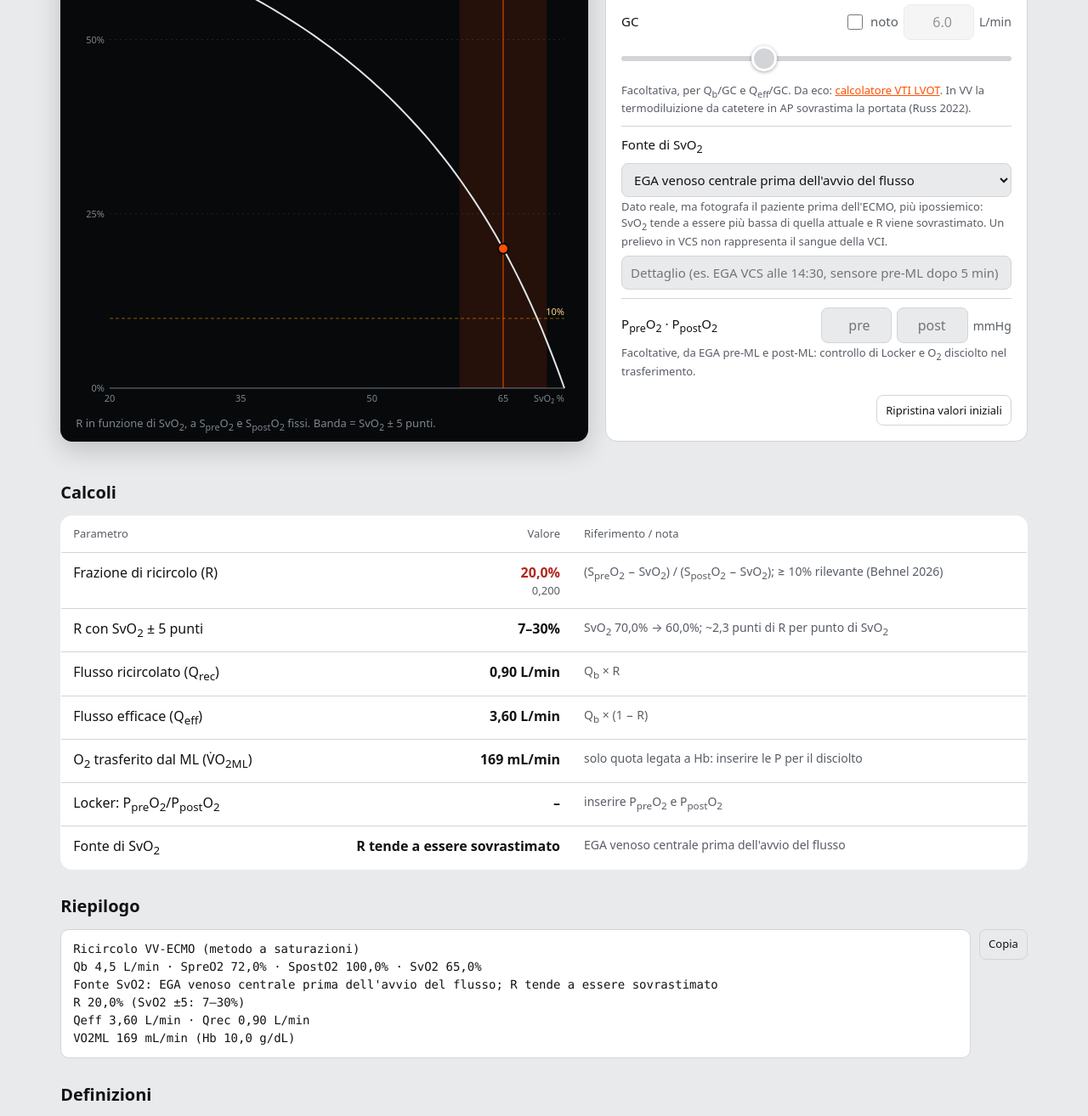
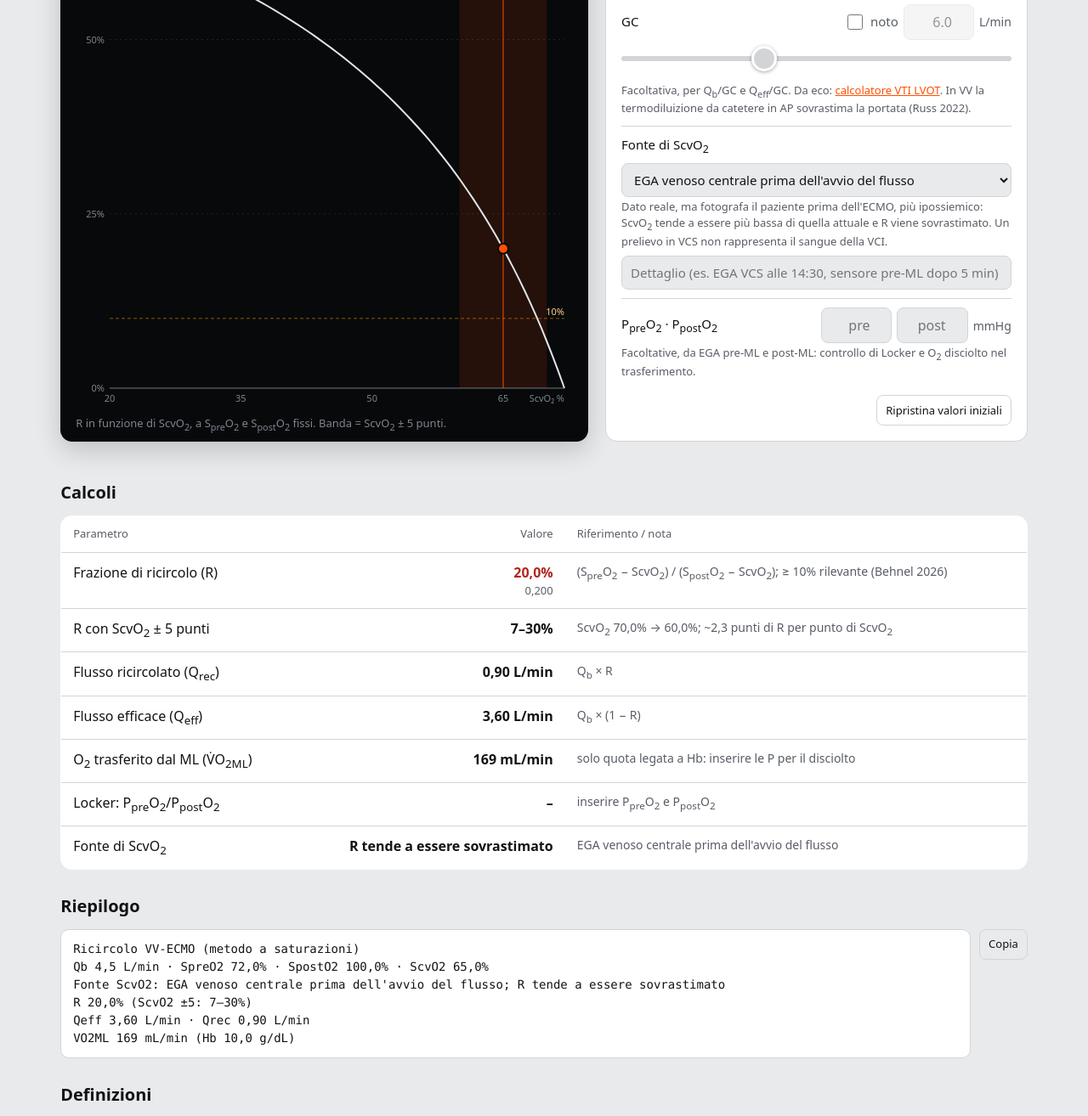
Before and after one commit to critical-bytes/ecmocalculators, a plain HTML site: page ricircolo-vv.html in a window 1280 px wide. Shown: the part 748-2062 px from the top of the page at 85% size. Drawn offline with Linux system fonts and the light colour scheme.

Commit message:
Ricircolo VV: SvO2 → ScvO2, glossario Sv/Scv/Sv̄
Co-Authored-By: Claude Opus 5.5 <noreply@anthropic.com>
Claude-Session: https://claude.ai/code/session_017dtB9oaQGn4wNkoPGTNnrz

```diff
--- a/ricircolo-vv.html
+++ b/ricircolo-vv.html
@@ -7,7 +7,7 @@
 <style>
 /* VOICE: clinico, asciutto, strumento da letto del paziente
    IDEA: la console ECMO: R grande sullo schermo, sotto Qb diviso in efficace e ricircolato
-   PICTURE: curva R in funzione di SvO2, perché è SvO2 il dato debole
+   PICTURE: curva R in funzione di ScvO2, perché è ScvO2 il dato debole
    LAYOUT: schermo a sinistra, comandi a destra; sotto calcoli, glossario e note; si impila sotto 760px */
 :root{color-scheme:light dark;--bg:light-dark(#e9eaec,#141517);--card:light-dark(#fff,#1c1e21);--ink:light-dark(#121315,#eceef0);--mute:light-dark(#585d65,#9aa0a8);--line:light-dark(#d2d4d8,#2d3034);--acc:#ff4f00;--scr:#07090b;--ok:light-dark(#1d7a4c,#5cc98f);--warn:light-dark(#b3261e,#ff8a7e);--eff:#3ea6ff;--rec:#ff4f00}
 *{box-sizing:border-box;min-width:0}
@@ -87,7 +87,7 @@ h2:first-child{margin-top:0}
 <div class="band">
   <p class="back"><a href="index.html">← Calcolatori ECMO</a></p>
   <h1>Ricircolo in VV-ECMO</h1>
-  <p class="sub">Metodo a saturazioni: <b>R = (S<sub>pre</sub>O<sub>2</sub> − SvO<sub>2</sub>) / (S<sub>post</sub>O<sub>2</sub> − SvO<sub>2</sub>)</b> · <b>Q<sub>eff</sub> = Q<sub>b</sub> × (1 − R)</b></p>
+  <p class="sub">Metodo a saturazioni: <b>R = (S<sub>pre</sub>O<sub>2</sub> − ScvO<sub>2</sub>) / (S<sub>post</sub>O<sub>2</sub> − ScvO<sub>2</sub>)</b> · <b>Q<sub>eff</sub> = Q<sub>b</sub> × (1 − R)</b></p>
 
   <div class="grid">
     <section class="scr" aria-label="Risultato">
@@ -102,13 +102,13 @@ h2:first-child{margin-top:0}
         <div class="l"><span>Q<sub>eff</sub> <b id="lE">–</b></span><span>Q<sub>b</sub> <b id="lB">–</b></span><span>Q<sub>rec</sub> <b id="lR">–</b></span></div>
       </div>
       <div class="fig"><svg id="crv" role="img" aria-label="Curva della frazione di ricircolo in funzione della saturazione venosa"></svg></div>
-      <p class="cap" id="cap">R in funzione di SvO<sub>2</sub>, a S<sub>pre</sub>O<sub>2</sub> e S<sub>post</sub>O<sub>2</sub> fissi. Banda = SvO<sub>2</sub> ± 5 punti.</p>
+      <p class="cap" id="cap">R in funzione di ScvO<sub>2</sub>, a S<sub>pre</sub>O<sub>2</sub> e S<sub>post</sub>O<sub>2</sub> fissi. Banda = ScvO<sub>2</sub> ± 5 punti.</p>
     </section>
 
     <section class="ctl" aria-label="Parametri">
       <div id="rows"></div>
       <div class="row">
-        <div class="rh"><label for="src">Fonte di SvO<sub>2</sub></label></div>
+        <div class="rh"><label for="src">Fonte di ScvO<sub>2</sub></label></div>
         <select id="src"></select>
         <p class="hint" id="srcNote"></p>
         <input type="text" class="txt" id="srcTxt" placeholder="Dettaglio (es. EGA VCS alle 14:30, sensore pre-ML dopo 5 min)" aria-label="Dettaglio della fonte">
@@ -145,7 +145,7 @@ h2:first-child{margin-top:0}
       <tr><td>ML · NL</td><td>–</td><td>Membrane lung (ossigenatore) · native lung (polmone nativo), come in Badulak 2024.</td></tr>
       <tr><td>S<sub>pre</sub>O<sub>2</sub></td><td>%</td><td>Saturazione pre-ML: sangue in drenaggio, cioè sangue venoso del paziente più la quota ricircolata. Sensore della console sulla linea venosa o EGA pre-ML.</td></tr>
       <tr><td>S<sub>post</sub>O<sub>2</sub></td><td>%</td><td>Saturazione post-ML: sangue che rientra nel paziente. EGA post-ML.</td></tr>
-      <tr><td>SvO<sub>2</sub></td><td>%</td><td>Saturazione del sangue venoso che torna al cuore <em>prima</em> di mescolarsi con il rientro ECMO. Non è la S<sub>v̄</sub>O<sub>2</sub> di Badulak 2024, che indica il prelievo in arteria polmonare: in VV quel sangue è già mescolato col rientro e non va usato qui.</td></tr>
+      <tr><td>ScvO<sub>2</sub></td><td>%</td><td>Saturazione venosa centrale, da CVC con punta in VCS o alla giunzione cavo-atriale. Nella formula sta per il sangue venoso che torna al cuore <em>prima</em> di mescolarsi con il rientro ECMO, di cui è un surrogato. SvO<sub>2</sub> è la saturazione venosa generica; S<sub>v̄</sub>O<sub>2</sub> (Badulak 2024) è il prelievo in arteria polmonare, che in VV è già mescolato col rientro e qui non va usato.</td></tr>
       <tr><td>P<sub>pre</sub>O<sub>2</sub> · P<sub>post</sub>O<sub>2</sub></td><td>mmHg</td><td>Pressioni parziali di O<sub>2</sub> pre-ML e post-ML.</td></tr>
       <tr><td>F<sub>d</sub>O<sub>2</sub></td><td>0–1</td><td>Frazione di O<sub>2</sub> nel gas di sweep inviato al ML (Badulak 2024; non F<sub>s</sub>O<sub>2</sub>).</td></tr>
       <tr><td>Hb</td><td>g/dL</td><td>Emoglobina, serve solo per V̇O<sub>2ML</sub>.</td></tr>
@@ -155,7 +155,7 @@ h2:first-child{margin-top:0}
 
   <h2>Note e limiti</h2>
   <ul class="notes">
-    <li>Il metodo regge solo con SvO<sub>2</sub> attendibile: la curva sullo schermo mostra quanto cambia R se SvO<sub>2</sub> sbaglia di pochi punti. Abbassare SvO<sub>2</sub> fa salire R, alzarla lo fa scendere.</li>
+    <li>Il metodo regge solo con ScvO<sub>2</sub> attendibile: la curva sullo schermo mostra quanto cambia R se ScvO<sub>2</sub> sbaglia di pochi punti. Abbassare ScvO<sub>2</sub> fa salire R, alzarla lo fa scendere.</li>
     <li>Le saturazioni ignorano l'O<sub>2</sub> disciolto. Post-ML, con P<sub>post</sub>O<sub>2</sub> intorno a 400–500 mmHg, vale ~1,2–1,5 mL/dL: la formula a saturazioni tende a sovrastimare R rispetto a quella a contenuti (Xie 2016: i contenuti sono forse più accurati, evidenza limitata).</li>
     <li>R ≥ 10% è la soglia di ricircolo "clinicamente rilevante" usata da Behnel 2026 con diluizione a ultrasuoni; non è un cut-off validato per il metodo a saturazioni.</li>
     <li>Q<sub>b</sub>/GC > 60% si associava sempre a SaO<sub>2</sub> > 90% in VV femoro-giugulare (Schmidt 2013). Il dato è su Q<sub>b</sub> totale, non su Q<sub>eff</sub>.</li>
@@ -172,14 +172,14 @@ const P=[
   {id:'qb',lab:'Q<sub>b</sub>',u:'L/min',min:0.5,max:8,step:0.1,dec:1},
   {id:'spre',lab:'S<sub>pre</sub>O<sub>2</sub>',u:'%',min:30,max:100,step:0.5,dec:1},
   {id:'spost',lab:'S<sub>post</sub>O<sub>2</sub>',u:'%',min:60,max:100,step:0.5,dec:1},
-  {id:'sv',lab:'SvO<sub>2</sub>',u:'%',min:20,max:95,step:0.5,dec:1},
+  {id:'sv',lab:'ScvO<sub>2</sub>',u:'%',min:20,max:95,step:0.5,dec:1},
   {id:'hb',lab:'Hb',u:'g/dL',min:5,max:18,step:0.1,dec:1},
   {id:'gc',lab:'GC',u:'L/min',min:1,max:15,step:0.1,dec:1,opt:true}
 ];
 const SRC={
-  pre:{t:'EGA venoso centrale prima dell\'avvio del flusso',n:'Dato reale, ma fotografa il paziente prima dell\'ECMO, più ipossiemico: SvO<sub>2</sub> tende a essere più bassa di quella attuale e R viene sovrastimato. Un prelievo in VCS non rappresenta il sangue della VCI.',b:'R tende a essere sovrastimato'},
-  sweep:{t:'Sweep spento, sensore pre-ML della console dopo alcuni minuti',n:'Solo se clinicamente sicuro. A sweep spento S<sub>pre</sub>O<sub>2</sub> = SvO<sub>2</sub>, perché il sangue che ricircola non è ossigenato. Durante la manovra però SaO<sub>2</sub> scende e SvO<sub>2</sub> con lei: il valore letto è più basso di quello a sweep acceso e R viene sovrastimato. Leggere al plateau.',b:'R tende a essere sovrastimato'},
-  cvc:{t:'CVC con flusso ECMO attivo',n:'Il prelievo è contaminato dal rientro: SvO<sub>2</sub> risulta più alta del vero e R viene sottostimato. Negli agnelli la stima da CVC in VCI si discostava di ~16 punti dal riferimento (van Heijst 2001).',b:'R tende a essere sottostimato'},
+  pre:{t:'EGA venoso centrale prima dell\'avvio del flusso',n:'Dato reale, ma fotografa il paziente prima dell\'ECMO, più ipossiemico: ScvO<sub>2</sub> tende a essere più bassa di quella attuale e R viene sovrastimato. Un prelievo in VCS non rappresenta il sangue della VCI.',b:'R tende a essere sovrastimato'},
+  sweep:{t:'Sweep spento, sensore pre-ML della console dopo alcuni minuti',n:'Solo se clinicamente sicuro. A sweep spento il sangue che ricircola non è ossigenato, quindi S<sub>pre</sub>O<sub>2</sub> coincide con la saturazione venosa del territorio drenato: a rigore non è una ScvO<sub>2</sub>, ma la si usa al suo posto. Durante la manovra però SaO<sub>2</sub> scende e ScvO<sub>2</sub> con lei: il valore letto è più basso di quello a sweep acceso e R viene sovrastimato. Leggere al plateau.',b:'R tende a essere sovrastimato'},
+  cvc:{t:'CVC con flusso ECMO attivo',n:'Il prelievo è contaminato dal rientro: ScvO<sub>2</sub> risulta più alta del vero e R viene sottostimato. Negli agnelli la stima da CVC in VCI si discostava di ~16 punti dal riferimento (van Heijst 2001).',b:'R tende a essere sottostimato'},
   oth:{t:'Altro (specificare nel dettaglio)',n:'Indica nel dettaglio da dove viene il valore.',b:'direzione dell\'errore non nota'}
 };
 const st=Object.assign({},DEF);
@@ -227,11 +227,11 @@ function calc(){
   const {qb,spre,spost,sv,hb,gc}=st;
   const errs=[];
   if(spost<=spre)errs.push('S<sub>post</sub>O<sub>2</sub> deve essere maggiore di S<sub>pre</sub>O<sub>2</sub>: controllare ML, F<sub>d</sub>O<sub>2</sub> e sweep.');
-  if(spost<=sv)errs.push('S<sub>post</sub>O<sub>2</sub> deve essere maggiore di SvO<sub>2</sub>.');
+  if(spost<=sv)errs.push('S<sub>post</sub>O<sub>2</sub> deve essere maggiore di ScvO<sub>2</sub>.');
   let R=NaN;
   if(!errs.length){
     R=Rf(spre,spost,sv);
-    if(spre<sv){errs.push('S<sub>pre</sub>O<sub>2</sub> &lt; SvO<sub>2</sub>: R negativo è impossibile. SvO<sub>2</sub> probabilmente sovrastimata (contaminata dal rientro?). R posto a 0.');R=0}
+    if(spre<sv){errs.push('S<sub>pre</sub>O<sub>2</sub> &lt; ScvO<sub>2</sub>: R negativo è impossibile. ScvO<sub>2</sub> probabilmente sovrastimata (contaminata dal rientro?). R posto a 0.');R=0}
   }
   $('err').innerHTML=errs.join('<br>');
   const qr=qb*R, qe=qb*(1-R);
@@ -255,8 +255,8 @@ function calc(){
     lock=ok?'<span class="okc">criterio soddisfatto: ricircolo clinicamente rilevante escluso</span>':`<span class="lo">criterio non soddisfatto</span>${pp>54?' (P<sub>pre</sub>O<sub>2</sub> &gt; 54 mmHg)':''}`}
   const cls=(v,lo,hi)=>v<lo?'lo':v>hi?'':'okc';
   const rows=[
-    ['Frazione di ricircolo (R)',`<span class="${relevant?'lo':'okc'}">${fmt(R*100,1)}%</span><span class="f">${fmt(R,3)}</span>`,'(S<sub>pre</sub>O<sub>2</sub> − SvO<sub>2</sub>) / (S<sub>post</sub>O<sub>2</sub> − SvO<sub>2</sub>); ≥ 10% rilevante (Behnel 2026)'],
-    ['R con SvO<sub>2</sub> ± 5 punti',`${fmt(lo*100,0)}–${fmt(hi*100,0)}%`,`SvO<sub>2</sub> ${fmt(Math.min(sv+5,spost-0.5),1)}% → ${fmt(Math.max(sv-5,0),1)}%; ~${fmt(dR,1)} punti di R per punto di SvO<sub>2</sub>`],
+    ['Frazione di ricircolo (R)',`<span class="${relevant?'lo':'okc'}">${fmt(R*100,1)}%</span><span class="f">${fmt(R,3)}</span>`,'(S<sub>pre</sub>O<sub>2</sub> − ScvO<sub>2</sub>) / (S<sub>post</sub>O<sub>2</sub> − ScvO<sub>2</sub>); ≥ 10% rilevante (Behnel 2026)'],
+    ['R con ScvO<sub>2</sub> ± 5 punti',`${fmt(lo*100,0)}–${fmt(hi*100,0)}%`,`ScvO<sub>2</sub> ${fmt(Math.min(sv+5,spost-0.5),1)}% → ${fmt(Math.max(sv-5,0),1)}%; ~${fmt(dR,1)} punti di R per punto di ScvO<sub>2</sub>`],
     ['Flusso ricircolato (Q<sub>rec</sub>)',`${fmt(qr,2)} L/min`,'Q<sub>b</sub> × R'],
     ['Flusso efficace (Q<sub>eff</sub>)',`${fmt(qe,2)} L/min`,'Q<sub>b</sub> × (1 − R)'],
     ['O<sub>2</sub> trasferito dal ML (V̇O<sub>2ML</sub>)',`${fmt(vo2,0)} mL/min`,hasP?'saturazione + O<sub>2</sub> disciolto':'solo quota legata a Hb: inserire le P per il disciolto']
@@ -266,14 +266,14 @@ function calc(){
     rows.push(['Q<sub>eff</sub>/GC',`${fmt(qe/gc*100,0)}%`,'quota di GC che passa davvero dal ML']);
   }
   rows.push(['Locker: P<sub>pre</sub>O<sub>2</sub>/P<sub>post</sub>O<sub>2</sub>',lockS,lock]);
-  rows.push(['Fonte di SvO<sub>2</sub>',SRC[st.src].b,SRC[st.src].t+(st.srcTxt?` · ${st.srcTxt.replace(/[<>&]/g,'')}`:'')]);
+  rows.push(['Fonte di ScvO<sub>2</sub>',SRC[st.src].b,SRC[st.src].t+(st.srcTxt?` · ${st.srcTxt.replace(/[<>&]/g,'')}`:'')]);
   $('tb').innerHTML=rows.map(r=>`<tr><td>${r[0]}</td><td class="n">${r[1]}</td><td class="ref">${r[2]}</td></tr>`).join('');
 
   const L=[
     `Ricircolo VV-ECMO (metodo a saturazioni)`,
-    `Qb ${fmt(qb,1)} L/min · SpreO2 ${fmt(spre,1)}% · SpostO2 ${fmt(spost,1)}% · SvO2 ${fmt(sv,1)}%`,
-    `Fonte SvO2: ${SRC[st.src].t}${st.srcTxt?' ('+st.srcTxt+')':''}; ${SRC[st.src].b}`,
-    `R ${fmt(R*100,1)}% (SvO2 ±5: ${fmt(lo*100,0)}–${fmt(hi*100,0)}%)`,
+    `Qb ${fmt(qb,1)} L/min · SpreO2 ${fmt(spre,1)}% · SpostO2 ${fmt(spost,1)}% · ScvO2 ${fmt(sv,1)}%`,
+    `Fonte ScvO2: ${SRC[st.src].t}${st.srcTxt?' ('+st.srcTxt+')':''}; ${SRC[st.src].b}`,
+    `R ${fmt(R*100,1)}% (ScvO2 ±5: ${fmt(lo*100,0)}–${fmt(hi*100,0)}%)`,
     `Qeff ${fmt(qe,2)} L/min · Qrec ${fmt(qr,2)} L/min`,
     `VO2ML ${fmt(vo2,0)} mL/min (Hb ${fmt(hb,1)} g/dL${hasP?`, PpreO2 ${fmt(pp,0)}, PpostO2 ${fmt(po,0)} mmHg`:''})`
   ];
@@ -295,7 +295,7 @@ function draw(){
   g+=`<line x1="${ml}" x2="${W-mr}" y1="${y(0.1)}" y2="${y(0.1)}" stroke="#8a5a00" stroke-dasharray="4 3"/><text x="${W-mr}" y="${y(0.1)-4}" fill="#ffd38a" font-size="11" text-anchor="end">10%</text>`;
   const step=Math.ceil((x1-x0)/5/5)*5||5;
   for(let v=x0;v<=x1+1e-6;v+=step)g+=`<text x="${x(v)}" y="${B+16}" fill="#7d868e" font-size="11" text-anchor="middle">${v}</text>`;
-  g+=`<text x="${W-mr}" y="${B+16}" fill="#7d868e" font-size="11" text-anchor="end">SvO₂ %</text>`;
+  g+=`<text x="${W-mr}" y="${B+16}" fill="#7d868e" font-size="11" text-anchor="end">ScvO₂ %</text>`;
   if(spost>spre&&spost>sv){
     const a=Math.max(x0,sv-5),b=Math.min(x1,sv+5);
     g+=`<rect x="${x(a)}" y="${T}" width="${Math.max(0,x(b)-x(a))}" height="${B-T}" fill="rgba(255,79,0,.12)"/>`;
```
Also changed, not shown: index.html (+1 -1 lines), 1 other file.
